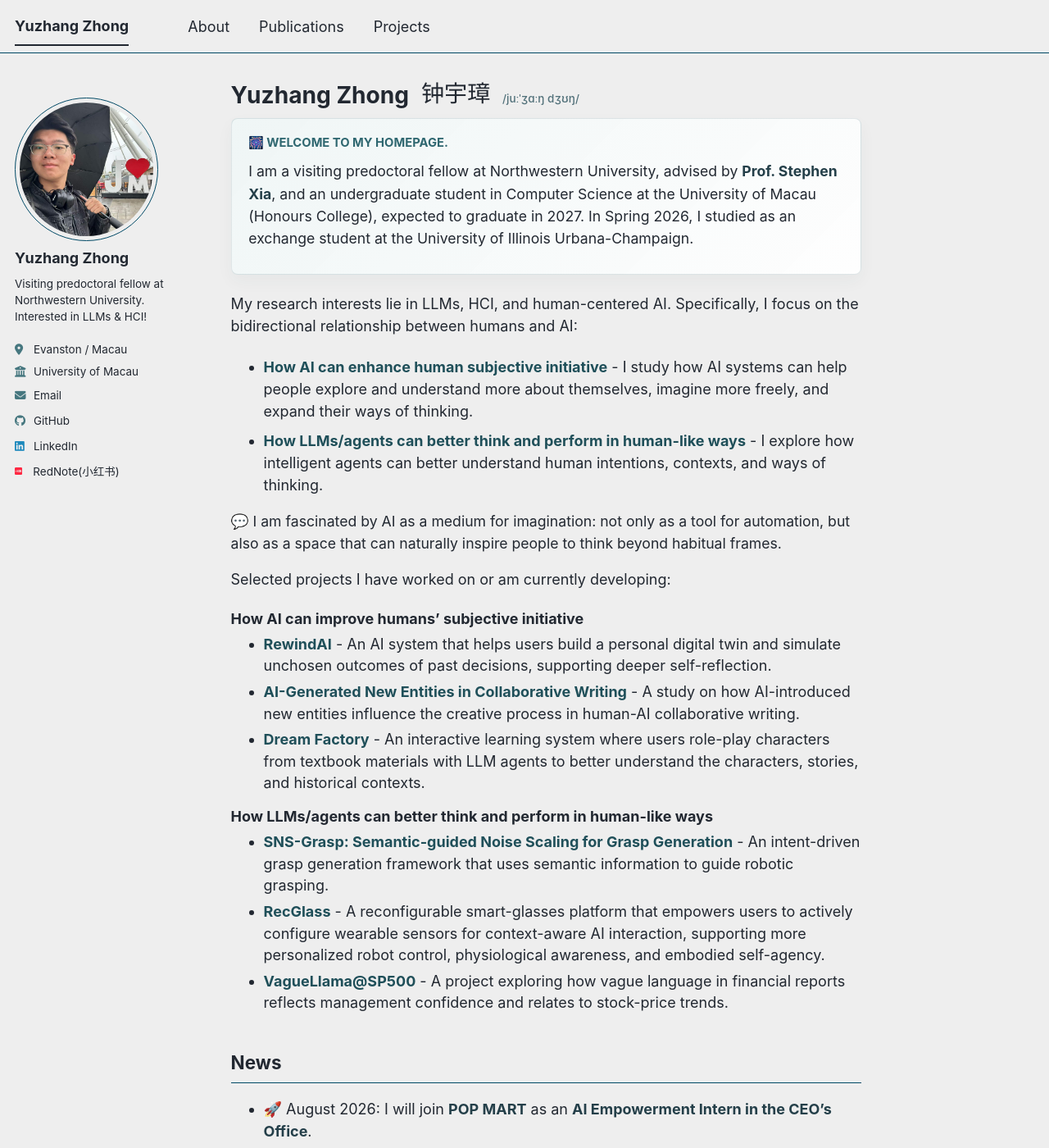
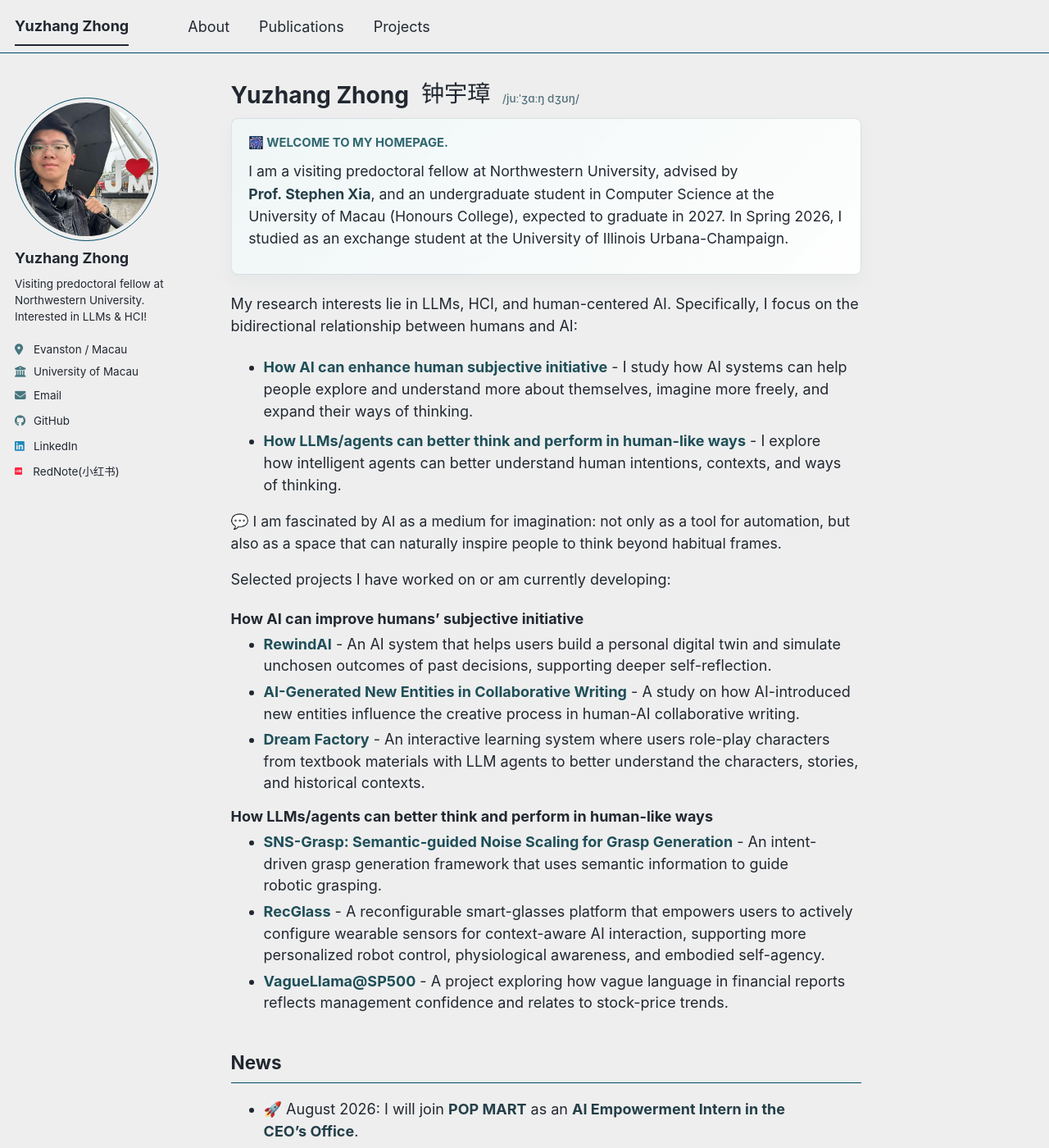
Before and after one commit to yuzhang-zhong/yuzhang-zhong.github.io, a Jekyll site: the page built from _pages/about.md, in a window 1280 px wide and 1400 px high. Shown: the whole window at 82% size. Built offline with Jekyll 4.4.1, drawn with Linux system fonts in a browser that asks for light colours; a style sheet for code colours, icons or effects is not loaded.

Commit message:
Improve homepage line wrapping

```diff
--- a/_includes/head/custom.html
+++ b/_includes/head/custom.html
@@ -21,6 +21,19 @@
   html,
   body {
     font-family: Inter, ui-sans-serif, -apple-system, BlinkMacSystemFont, "Segoe UI", sans-serif;
+  }
+
+  .page__content p,
+  .page__content li {
+    text-wrap: pretty;
+    word-break: normal;
+    overflow-wrap: normal;
+  }
+
+  .page__content h1,
+  .page__content h2,
+  .page__content h3 {
+    text-wrap: balance;
   }
 
   .homepage-welcome {
--- a/_pages/about.md
+++ b/_pages/about.md
@@ -11,7 +11,7 @@ redirect_from:
 
 <section class="homepage-welcome" markdown="1">
 <p class="welcome-kicker">🎆 Welcome to my homepage.</p>
-<p class="welcome-lead">I am a visiting predoctoral fellow at Northwestern University, advised by <strong>Prof. Stephen Xia</strong>, and an undergraduate student in Computer Science at the University of Macau (Honours College), expected to graduate in 2027. In Spring 2026, I studied as an exchange student at the University of Illinois Urbana-Champaign.</p>
+<p class="welcome-lead">I am a visiting predoctoral fellow at Northwestern&nbsp;University, advised by <strong>Prof.&nbsp;Stephen&nbsp;Xia</strong>, and an undergraduate student in Computer Science at the University of Macau&nbsp;(Honours&nbsp;College), expected to graduate in 2027. In Spring 2026, I studied as an exchange student at the University of Illinois Urbana-Champaign.</p>
 </section>
 
 My research interests lie in LLMs, HCI, and human-centered AI. Specifically, I
```
